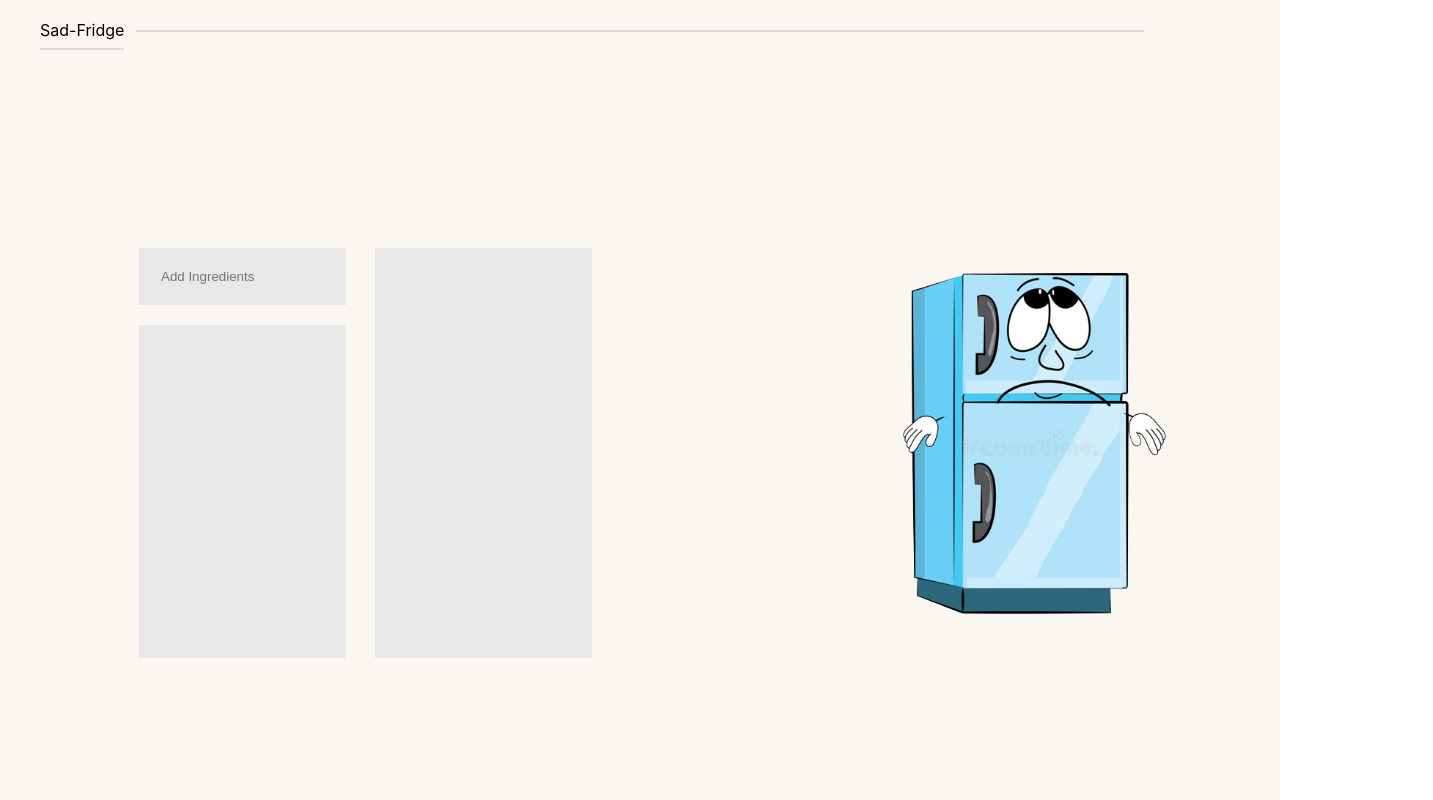
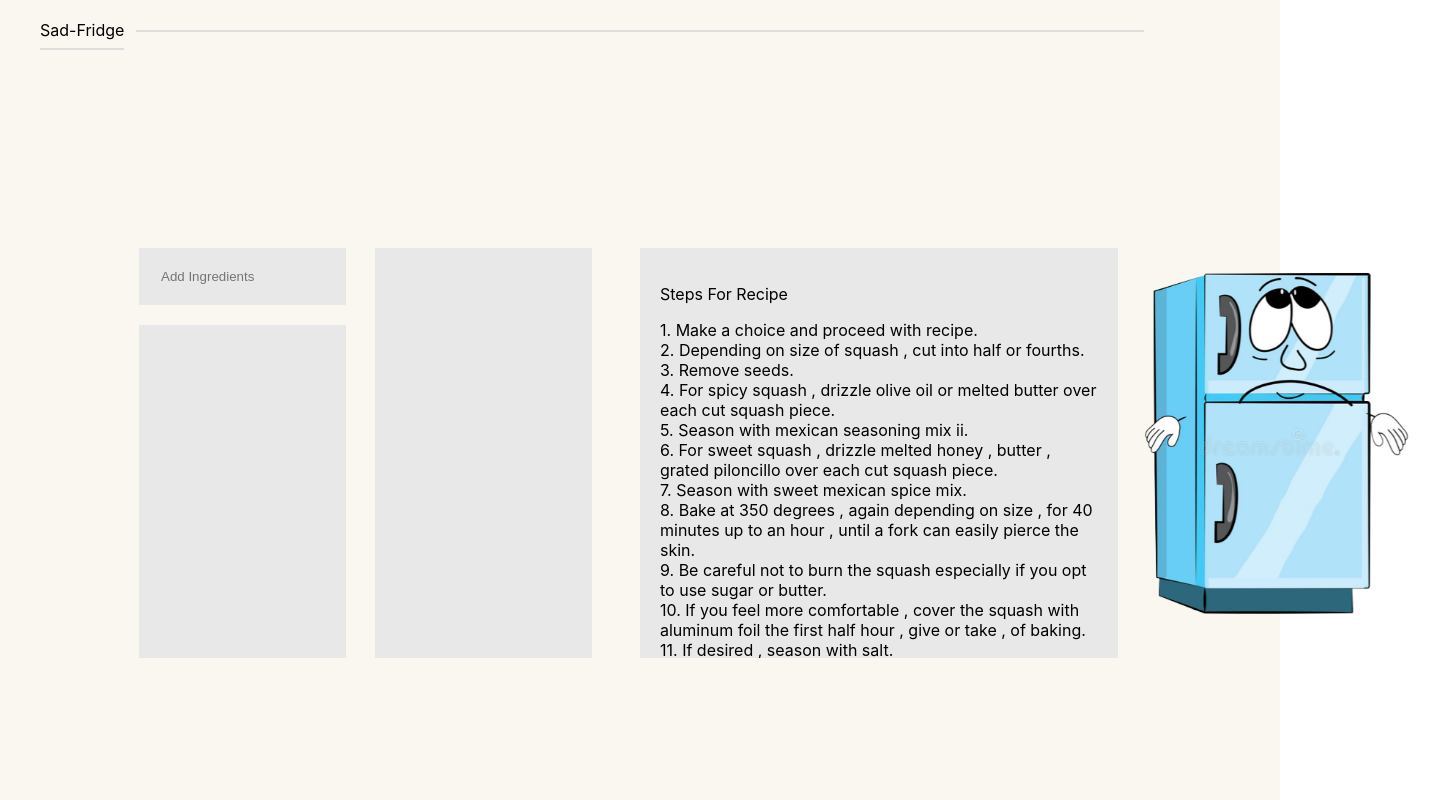
Before and after one commit to sirplantman/sad-fridge, a React (Create React App) app: page / in a window 1280 px wide. Shown: the whole page, 1433 px wide, since content can reach past the window. Built offline with nearby package versions, Linux system fonts and the light colour scheme.

Commit message:
add recipe container

```diff
--- a/src/App.js
+++ b/src/App.js
@@ -4,14 +4,29 @@ import Combinations from "./components/Combinations";
 import Header from "./components/Header";
 import AddIngredients from "./components/AddIngredients";
 import SadFridgeImg from "./components/SadFridgeImg";
+import RecipeContainer from "./components/RecipeContainer";
 
 function App() {
+  const recipeData = [
+    "make a choice and proceed with recipe",
+    "depending on size of squash , cut into half or fourths",
+    "remove seeds",
+    "for spicy squash , drizzle olive oil or melted butter over each cut squash piece",
+    "season with mexican seasoning mix ii",
+    "for sweet squash , drizzle melted honey , butter , grated piloncillo over each cut squash piece",
+    "season with sweet mexican spice mix",
+    "bake at 350 degrees , again depending on size , for 40 minutes up to an hour , until a fork can easily pierce the skin",
+    "be careful not to burn the squash especially if you opt to use sugar or butter",
+    "if you feel more comfortable , cover the squash with aluminum foil the first half hour , give or take , of baking",
+    "if desired , season with salt",
+  ];
   const recipeNamesList = [];
   return (
     <div className="App">
       <Header />
       <AddIngredients />
       <Combinations recipeNameList={recipeNamesList} />
+      <RecipeContainer recipeData={recipeData} />
       <SadFridgeImg />
     </div>
   );
--- a/src/components/Combinations.js
+++ b/src/components/Combinations.js
@@ -1,15 +1,19 @@
 const Combinations = (props) => {
-    return <div className="Combinations__Wrapper">
-        <div className="Combinations">
-        {props.recipeNameList.map(names => {
-            return (
+  return (
+    <div className="Combinations__Wrapper">
+      <div className="Combinations">
+        {props.recipeNameList
+          ? props.recipeNameList.map((names) => {
+              return (
                 <div className="Recipe_Name">
-                    <p>{names}</p>
+                  <p>{names}</p>
                 </div>
-            )
-        })}
-        </div>
-    </div>;
+              );
+            })
+          : ""}
+      </div>
+    </div>
+  );
 };
 
 export default Combinations;
--- /dev/null
+++ b/src/components/RecipeContainer.js
@@ -0,0 +1,21 @@
+const RecipeContainer = (props) => {
+  function makeFirstLetterCapital(phrase) {
+    return phrase.charAt(0).toUpperCase() + phrase.slice(1) + ".";
+  }
+  return (
+    <div className="recipeContainer">
+      <p>Steps For Recipe</p>
+      <div>
+        {props.recipeData.map((step, idx) => {
+          return (
+            <div key={idx}>
+              {idx + 1}. {makeFirstLetterCapital(step)}
+            </div>
+          );
+        })}
+      </div>
+    </div>
+  );
+};
+
+export default RecipeContainer;
--- a/src/styles/Components.css
+++ b/src/styles/Components.css
@@ -13,8 +13,19 @@
 }
 
 .sadFridgeImg {
-  right: 89px;
+  left: 1106px;
   height: 410px;
   top: 237px;
   position: absolute;
 }
+
+.recipeContainer {
+  background-color: #e9e8e8;
+  width: 438px;
+  height: 370px;
+  position: absolute;
+  left: 640px;
+  top: 248px;
+  padding: 20px;
+  overflow-y: auto;
+}
```
